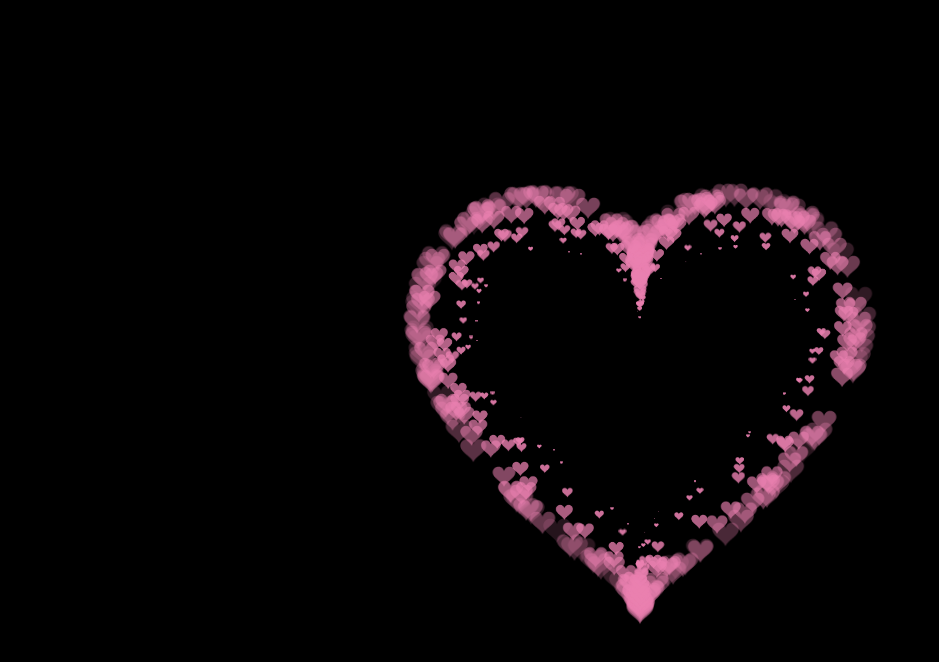
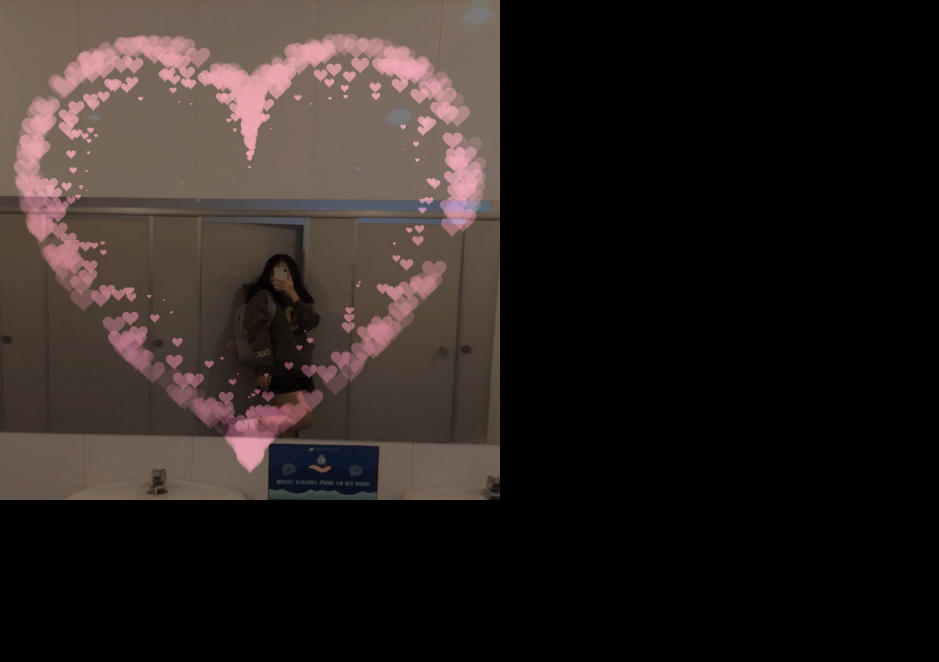
Before and after one commit to luongtansang98/Heart, a plain HTML site: page index.html in a window 1280 px wide. Shown: the whole page, without its empty margins (0-939 px from the left). Drawn offline with Linux system fonts and the light colour scheme.

Commit message:
append img

```diff
--- a/index.html
+++ b/index.html
@@ -15,13 +15,14 @@
 }
 canvas {
   position: absolute;
-  width: 100%;
-  height: 100%;
+  width: 500px;
+  height: 500px;
 }
   </style>
  </HEAD>
  <BODY>
   <canvas id="pinkboard"></canvas>
+  <canvas id="haha"></canvas>
   <script>
   /*
  * Settings
@@ -39,6 +40,33 @@ var settings = {
  * RequestAnimationFrame polyfill by Erik Möller
  */
 (function(){var b=0;var c=["ms","moz","webkit","o"];for(var a=0;a<c.length&&!window.requestAnimationFrame;++a){window.requestAnimationFrame=window[c[a]+"RequestAnimationFrame"];window.cancelAnimationFrame=window[c[a]+"CancelAnimationFrame"]||window[c[a]+"CancelRequestAnimationFrame"]}if(!window.requestAnimationFrame){window.requestAnimationFrame=function(h,e){var d=new Date().getTime();var f=Math.max(0,16-(d-b));var g=window.setTimeout(function(){h(d+f)},f);b=d+f;return g}}if(!window.cancelAnimationFrame){window.cancelAnimationFrame=function(d){clearTimeout(d)}}}());
+
+setTimeout(function() {
+    var canvas = document.getElementById('haha');
+    context = canvas.getContext('2d');
+
+
+    function make_base()
+    {
+      base_image = new Image();
+      base_image.src = 'img/ngan.jpg';
+      // base_image.src = 'https://media.baodautu.vn/Images/phuongthanh02/2022/11/01/World%20Cup%202022.jpg';
+      base_image.onload = function(){
+        context.canvas.width = base_image.width;
+        context.canvas.height = base_image.height;
+        context.globalAlpha = 0.5;
+        context.drawImage(base_image, 0, 0,base_image.width, base_image.height);
+      }
+    }
+
+    make_base();
+
+    console.log('hahaha');
+    console.log(base_image);
+    document.getElementById('haha').style.zIndex = 3;
+  }, 1000);
+
+
 /*
  * Point class
  */
```
Also changed, not shown: img/ngan.jpg (added).
